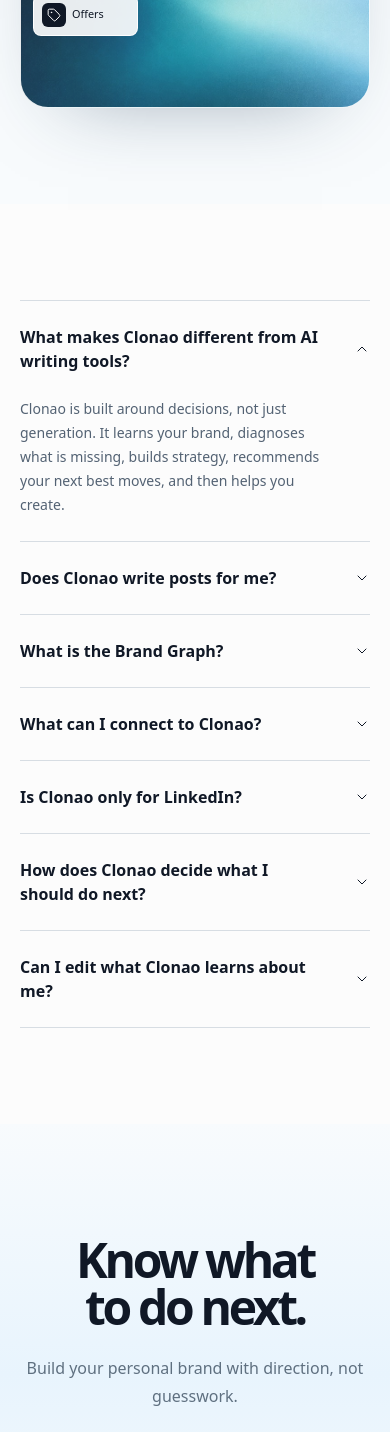
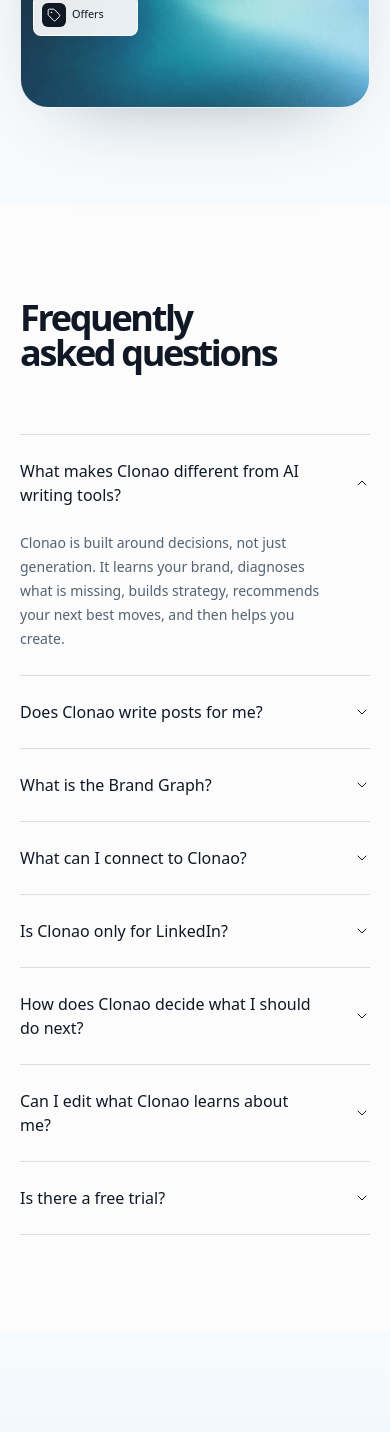
Before and after one commit to veokleo-create07/linkeldn.tool.100k, a Next.js app: page / in a window 390 px wide. Shown: the part 4542-5974 px from the top of the page. Built offline with nearby package versions, Linux system fonts and the light colour scheme.

Commit message:
Revert "refine: tighten faq copy and weight"
This reverts commit 7f3741f18336517d91220b517a3a2387c07735a5.

```diff
--- a/src/components/marketing/faq-section.tsx
+++ b/src/components/marketing/faq-section.tsx
@@ -32,15 +32,25 @@ const questions = [
     question: "Can I edit what Clonao learns about me?",
     answer: "Yes. Users should be able to review and correct the Brand Graph so Clonao stays aligned with how they want to position themselves.",
   },
+  {
+    question: "Is there a free trial?",
+    answer: "Yes. Clonao has a 7-day free trial with no permanent free plan.",
+  },
 ] as const;
 
 export function FaqSection() {
   const [openIndex, setOpenIndex] = useState<number | null>(0);
 
   return (
-    <section aria-label="Frequently asked questions" className="py-24 sm:py-28 lg:py-36">
+    <section aria-labelledby="faq-heading" className="py-24 sm:py-28 lg:py-36">
       <div className="marketing-container">
-        <div className="mx-auto max-w-5xl border-t border-[#d7dde3]">
+        <div className="mx-auto max-w-6xl">
+          <h2 id="faq-heading" className="max-w-3xl text-balance text-4xl font-semibold leading-[0.98] tracking-[-0.065em] text-[#101826] sm:text-5xl lg:text-[4.75rem]">
+            Frequently asked questions
+          </h2>
+        </div>
+
+        <div className="mx-auto mt-16 max-w-5xl border-t border-[#d7dde3] sm:mt-20">
           {questions.map(({ question, answer }, index) => {
             const isOpen = openIndex === index;
             const answerId = `faq-answer-${index}`;
@@ -52,7 +62,7 @@ export function FaqSection() {
                   aria-expanded={isOpen}
                   aria-controls={answerId}
                   onClick={() => setOpenIndex(isOpen ? null : index)}
-                  className="flex w-full items-center justify-between gap-8 py-6 text-left text-base font-semibold text-[#101826] transition-colors hover:text-[#536273] focus-visible:outline-none focus-visible:ring-2 focus-visible:ring-[#101826] focus-visible:ring-offset-4 sm:py-7 sm:text-lg"
+                  className="flex w-full items-center justify-between gap-8 py-6 text-left text-base font-medium text-[#101826] transition-colors hover:text-[#536273] focus-visible:outline-none focus-visible:ring-2 focus-visible:ring-[#101826] focus-visible:ring-offset-4 sm:py-7 sm:text-lg"
                 >
                   <span>{question}</span>
                   <ChevronDown aria-hidden="true" className={`size-4 shrink-0 text-[#101826] transition-transform duration-300 ease-out ${isOpen ? "rotate-180" : ""}`} strokeWidth={1.5} />
@@ -64,7 +74,7 @@ export function FaqSection() {
                   style={{ gridTemplateRows: isOpen ? "1fr" : "0fr", opacity: isOpen ? 1 : 0 }}
                 >
                   <div className="min-h-0 overflow-hidden">
-                    <p className="max-w-3xl pb-6 pr-10 text-sm font-medium leading-6 text-[#536273] sm:pb-7 sm:text-base sm:leading-7">{answer}</p>
+                    <p className="max-w-3xl pb-6 pr-10 text-sm leading-6 text-[#536273] sm:pb-7 sm:text-base sm:leading-7">{answer}</p>
                   </div>
                 </div>
               </div>
```
